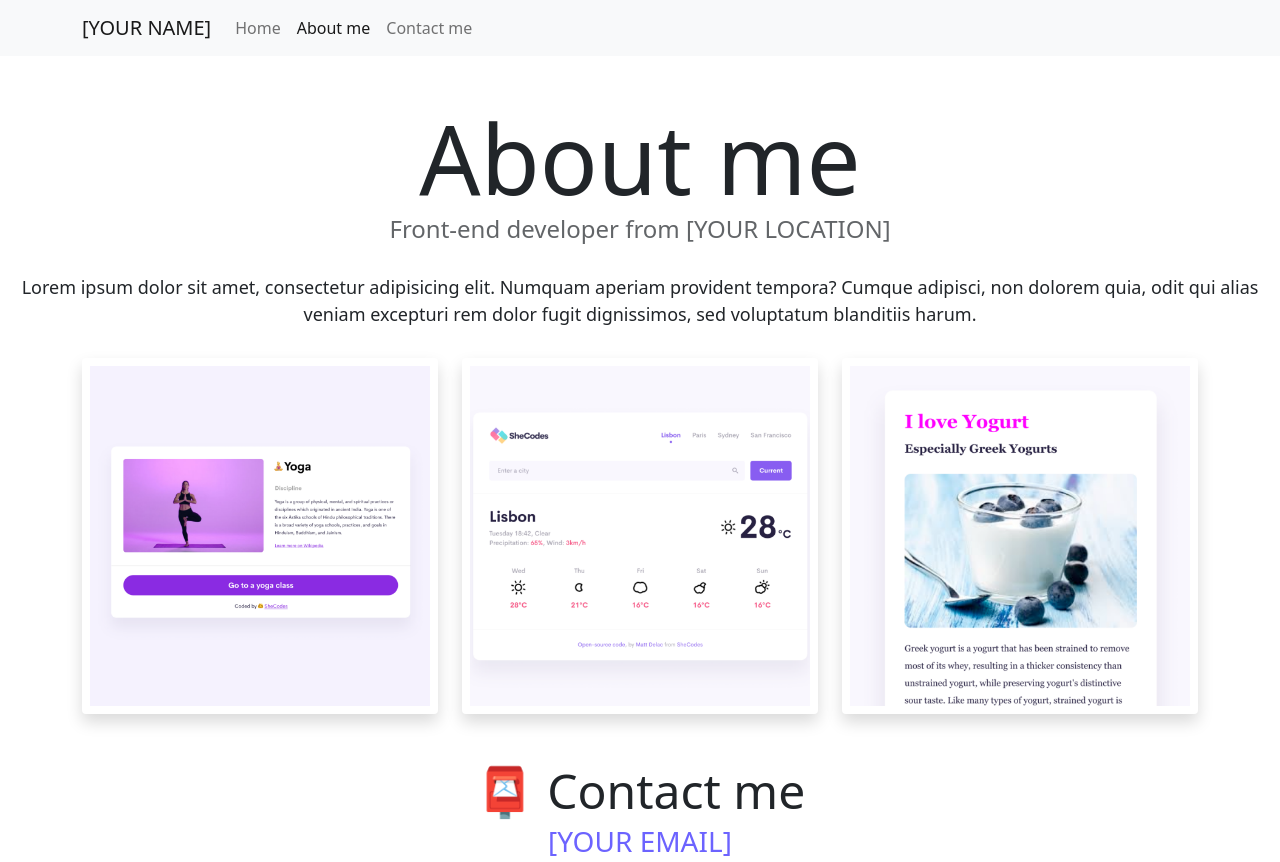
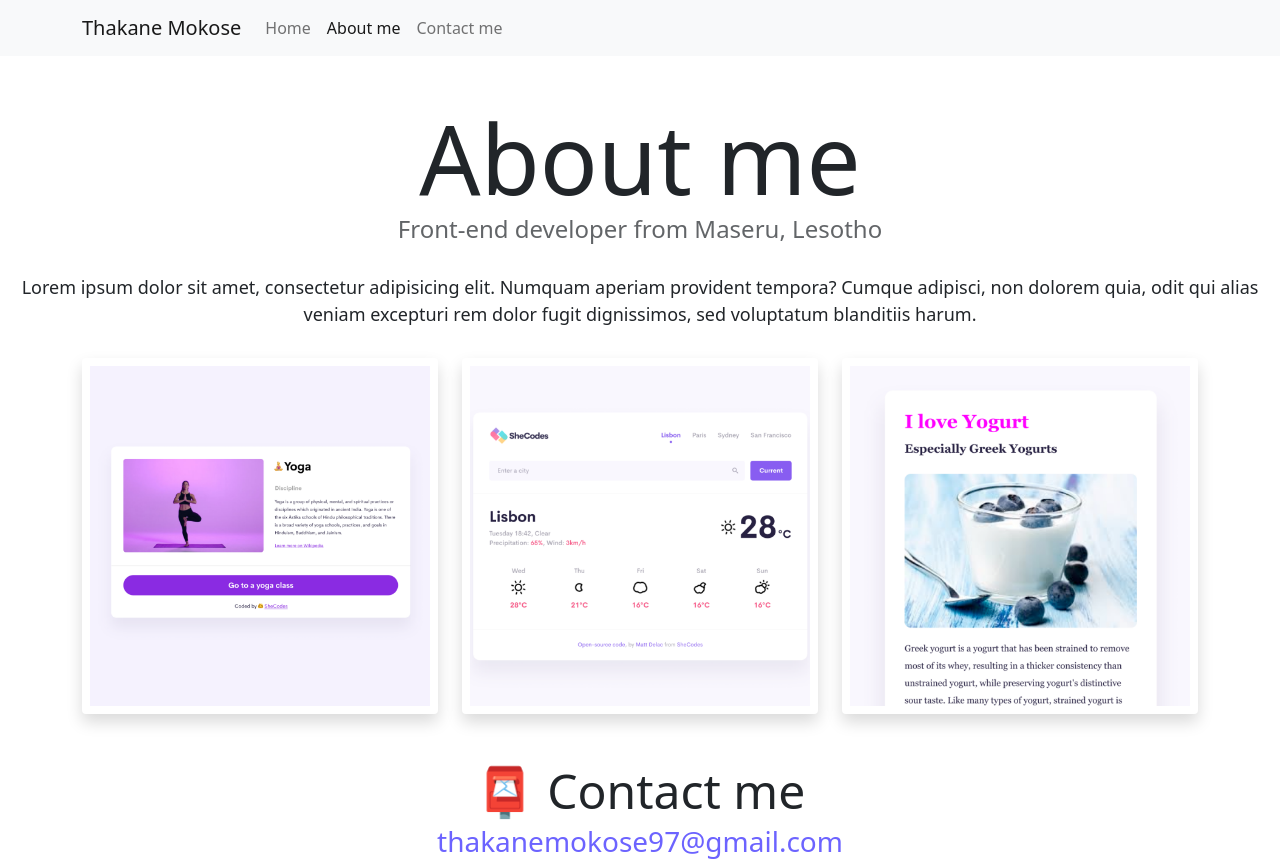
Before and after one commit to ThakaneMokose/advanced-tools-hw, a website: page about.html in a window 1280 px wide. Drawn offline with nearby package versions, Linux system fonts and the light colour scheme.

Commit message:
added personal information

```diff
--- a/about.html
+++ b/about.html
@@ -16,12 +16,12 @@
       crossorigin="anonymous"
     ></script>
     <link rel="stylesheet" href="style.css" />
-    <title>About [YOUR NAME]</title>
+    <title>About Thakane Mokose</title>
   </head>
   <body>
     <nav class="navbar navbar-expand-lg navbar-light bg-light fixed-top">
       <div class="container">
-        <a class="navbar-brand" href="index.html">[YOUR NAME]</a>
+        <a class="navbar-brand" href="index.html">Thakane Mokose</a>
         <button
           class="navbar-toggler"
           type="button"
@@ -49,7 +49,7 @@
       </div>
     </nav>
     <h1 class="text-center">About me</h1>
-    <h3 class="text-center">Front-end developer from [YOUR LOCATION]</h3>
+    <h3 class="text-center">Front-end developer from Maseru, Lesotho</h3>
     <div class="about-paragraphs text-center">
       <p>
         Lorem ipsum dolor sit amet, consectetur adipisicing elit. Numquam
@@ -73,7 +73,7 @@
     </div>
     <div id="contact" class="mt-5">
       <h2 class="text-center">📮 Contact me</h2>
-      <a href="mailto:[YOUR EMAIL]" class="email-link"> [YOUR EMAIL] </a>
+      <a href="mailto:thakanemokose97@gmail.com " class="email-link"> thakanemokose97@gmail.com </a>
     </div>
   </body>
 </html>
```
Also changed, not shown: index.html (+4 -4 lines).
